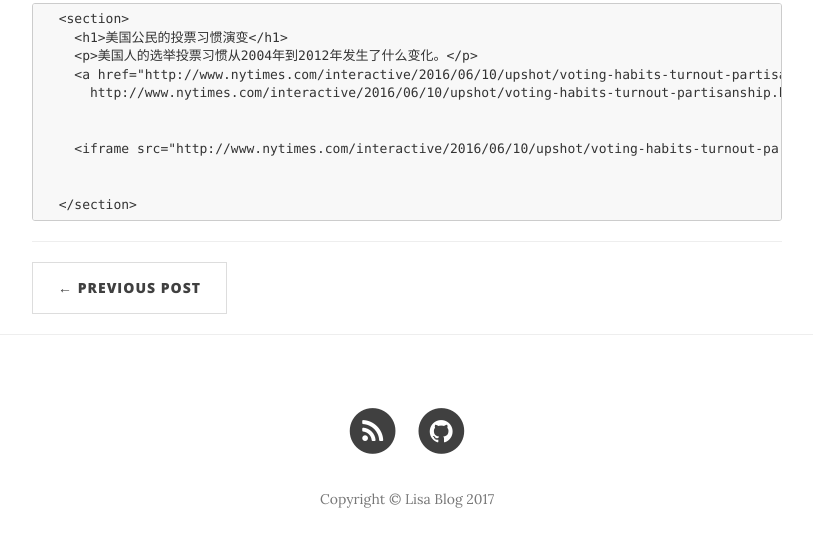
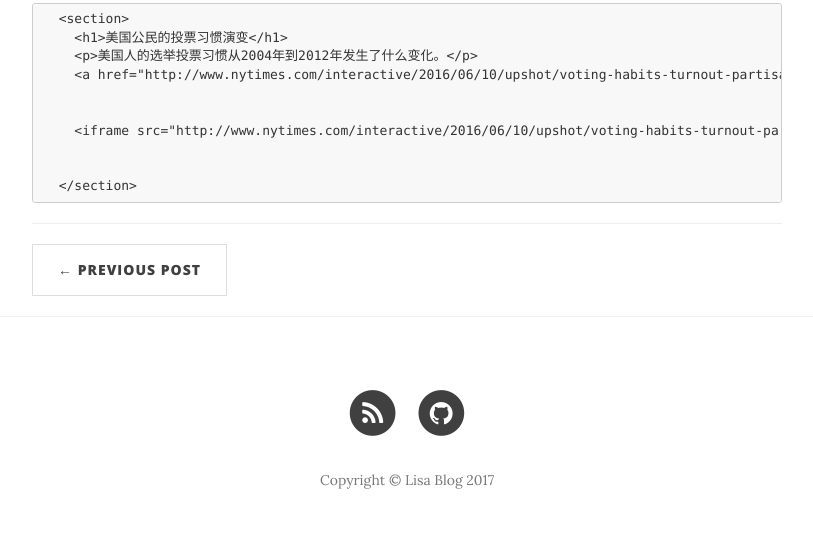
Before and after one commit to laoshen22/laoshen22.github.io, a Jekyll site: the page built from _posts/2016-07-29-Some-Interesting-Visualization.md, in a window 1280 px wide and 900 px high, scrolled down 2432 px, cut to the strip 325-872 px from the top of the window. Shown: the whole strip, without its empty margins (233-1046 px from the left). Built offline with Jekyll 4.4.1, drawn with Linux system fonts in a browser that asks for light colours; nearby versions of some CDN libraries.

Commit message:
Update 2016-07-29-Some-Interesting-Visualization.md

```diff
--- a/_posts/2016-07-29-Some-Interesting-Visualization.md
+++ b/_posts/2016-07-29-Some-Interesting-Visualization.md
@@ -46,8 +46,7 @@
       <section>
         <h1>美国公民的投票习惯演变</h1>
         <p>美国人的选举投票习惯从2004年到2012年发生了什么变化。</p>
-        <a href="http://www.nytimes.com/interactive/2016/06/10/upshot/voting-habits-turnout-partisanship.html?_r=1&register=google" class="commit-link">
-          http://www.nytimes.com/interactive/2016/06/10/upshot/voting-habits-turnout-partisanship.html?_r=1&register=google</a>
+        <a href="http://www.nytimes.com/interactive/2016/06/10/upshot/voting-habits-turnout-partisanship.html?_r=1&register=google" class="commit-link"> link</a>
 
 
         <iframe src="http://www.nytimes.com/interactive/2016/06/10/upshot/voting-habits-turnout-partisanship.html?_r=1&register=google" style="border:1px solid #e1e8ed;width:120%;height:560px;"></iframe>
```
